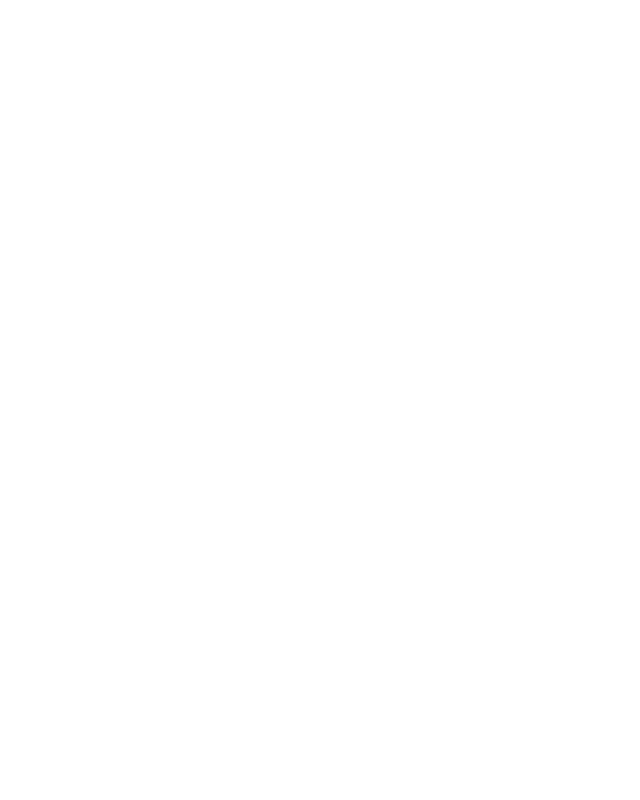
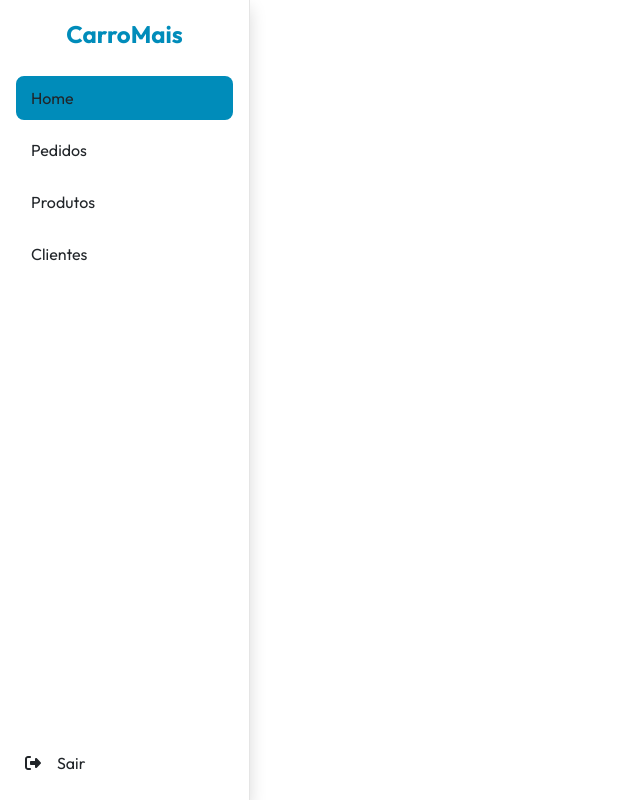
Before and after one commit to slvra/carromais, an Angular app: page /dashboard in a window 1280 px wide. Shown: the whole page, without its empty margins (0-640 px from the left). Built offline with nearby package versions, Linux system fonts and the light colour scheme; sample sign-in values are in the browser's storage; a web font is replaced by a local one.

Commit message:
feat: dashbord hide structure done

```diff
--- a/src/app/app.component.html
+++ b/src/app/app.component.html
@@ -7,4 +7,6 @@
 </app-main>
 <app-footer *ngIf="!isDashboardRoute()"></app-footer>
 
-<router-outlet></router-outlet>
+<div class="dashboard-exclusive" *ngIf="isDashboardRoute()">
+  <router-outlet></router-outlet>
+</div>
--- a/src/app/components/dashboard/dashboard.component.html
+++ b/src/app/components/dashboard/dashboard.component.html
@@ -1,9 +1,7 @@
-<!-- <div class="dashboard-container d-flex">
+<div class="dashboard-container d-flex">
   <app-sidebar></app-sidebar>
 
   <main class="dashboard-content flex-grow-1 p-4">
     <router-outlet></router-outlet>
   </main>
-</div> -->
-
-<p> dashboard </p>
+</div>
```
